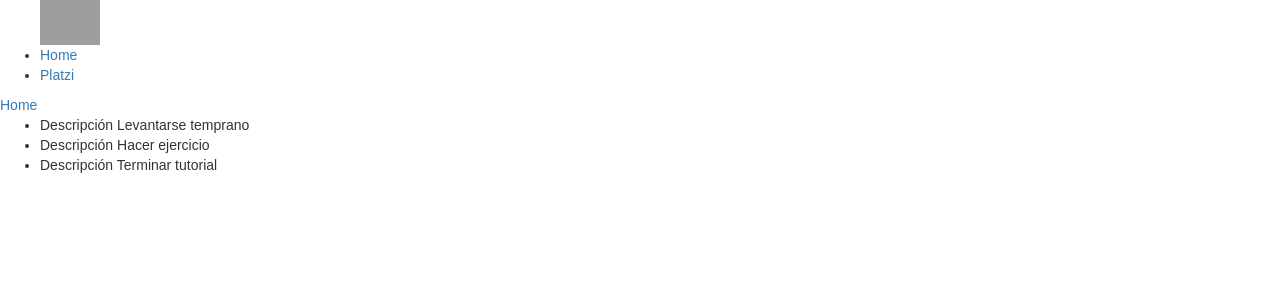
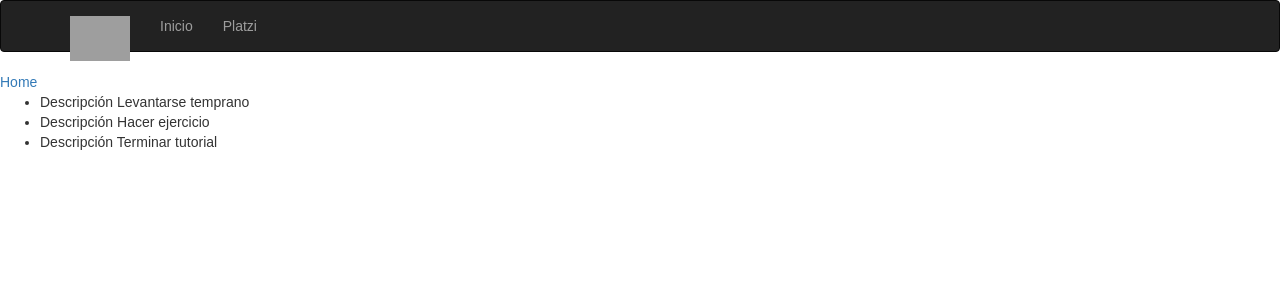
Before and after one commit to mmanumos/Flask_api, a Flask app: page /hello in a window 1280 px wide. Shown: the top 300 px of the page. Run offline with Flask 2, Linux system fonts and the light colour scheme; some libraries are stand-ins or nearby versions; grey boxes are pictures that could not be loaded.

Commit message:
[Feature] The navbar is changed by bootstrap navbar. modified:   templates/navbar.html

```diff
--- a/templates/navbar.html
+++ b/templates/navbar.html
@@ -1,3 +1,4 @@
+<!--
 <nav>
   <ul>
     <img src="https://es.freelogodesign.org/Content/img/logo-samples/flooop.png" alt="image">
@@ -5,3 +6,31 @@
     <li> <a href="https://platzi.com" target="_blank"> Platzi </a></li>
   </ul>
 </nav>
+-->
+
+
+<div class="navbar navbar-inverse" role="navigation">
+    <div class="container">
+        <div class="navbar-header">
+            <button type="button"
+                    class="navbar-toggle"
+                    data-toggle="collapse"
+                    data-target=".navbar-collapse">
+                <span class="sr-only">Toggle navigation</span>
+                <span class="icon-bar"></span>
+                <span class="icon-bar"></span>
+                <span class="icon-bar"></span>
+            </button>
+            <a class="navbar-brand" href="{{ url_for('index') }}">
+	      <img src="https://es.freelogodesign.org/Content/img/logo-samples/flooop.png" alt="image">
+            </a>
+        </div>
+
+        <div class="navbar-collapse collapse">
+            <ul class="nav navbar-nav">
+                <li><a href="{{ url_for('index') }}">Inicio</a></li>
+                <li><a href="https://platzi.com" target="_blank">Platzi</a></li>
+            </ul>
+        </div>
+    </div>
+</div>
```
